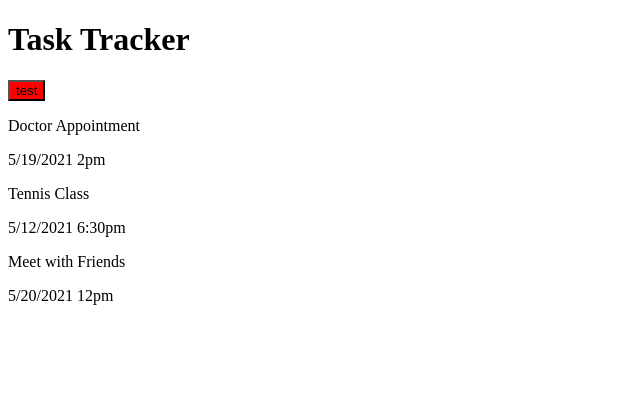
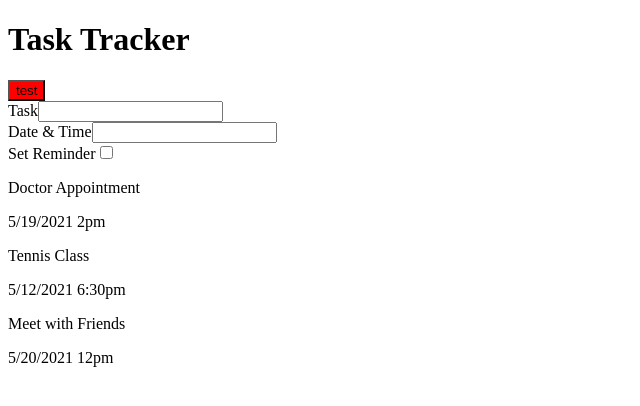
Before and after one commit to sunnycat000/TaskTracker_1, an Angular app: page / in a window 1280 px wide. Shown: the top 406 px of the page, without its empty margins (0-640 px from the left). Built offline with nearby package versions, Linux system fonts and the light colour scheme.

Commit message:
created add task input area

```diff
--- a/src/app/app.component.html
+++ b/src/app/app.component.html
@@ -1,3 +1,4 @@
 <app-header></app-header>
+<app-new-task></app-new-task>
 <app-tasks></app-tasks>
 <router-outlet></router-outlet>
--- a/src/app/app.module.ts
+++ b/src/app/app.module.ts
@@ -6,13 +6,15 @@ import { AppComponent } from './app.component';
 import { HeaderComponent } from './components/header/header.component';
 import { ToggleBtnComponent } from './components/toggle-btn/toggle-btn.component';
 import { TasksComponent } from './components/tasks/tasks.component';
+import { NewTaskComponent } from './components/new-task/new-task.component';
 
 @NgModule({
   declarations: [
     AppComponent,
     HeaderComponent,
     ToggleBtnComponent,
-    TasksComponent
+    TasksComponent,
+    NewTaskComponent
   ],
   imports: [
     BrowserModule,
--- /dev/null
+++ b/src/app/components/new-task/new-task.component.html
@@ -0,0 +1,14 @@
+<div class="newTask">
+  <div>
+    <label for="text">Task</label>
+    <input type="text" id="text" />
+  </div>
+  <div>
+    <label for="time">Date & Time</label>
+    <input type="text" id="time" />
+  </div>
+  <div>
+    <label for="reminder">Set Reminder</label>
+    <input type="checkbox" name="" id="reminder" />
+  </div>
+</div>
--- /dev/null
+++ b/src/app/components/new-task/new-task.component.ts
@@ -0,0 +1,15 @@
+import { Component, OnInit } from '@angular/core';
+
+@Component({
+  selector: 'app-new-task',
+  templateUrl: './new-task.component.html',
+  styleUrls: ['./new-task.component.css']
+})
+export class NewTaskComponent implements OnInit {
+
+  constructor() { }
+
+  ngOnInit(): void {
+  }
+
+}
```
Also changed, not shown: src/app/services/taks-service.service.ts (added, +9 -0 lines), src/app/components/new-task/new-task.component.css (added), 2 other files (tests, documents, lock files or other folders).
